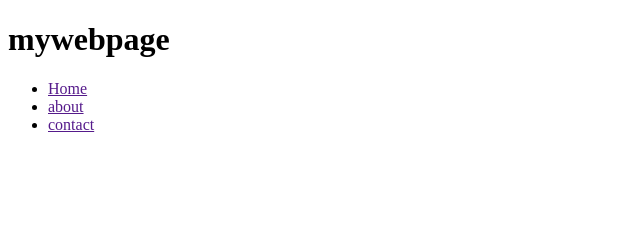
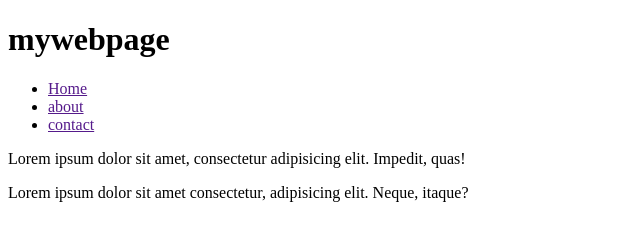
Before and after one commit to bismith595-cmd/project2, a plain HTML site: page index.html in a window 1280 px wide. Shown: the whole page, without its empty margins (0-640 px from the left). Drawn offline with Linux system fonts and the light colour scheme.

Commit message:
index page updated with paragraph

```diff
--- a/index.html
+++ b/index.html
@@ -16,5 +16,9 @@
         <li><a href="">contact</a></li>
     </ul>
    </nav>
+   <main>
+    <p>Lorem ipsum dolor sit amet, consectetur adipisicing elit. Impedit, quas!</p>
+    <p>Lorem ipsum dolor sit amet consectetur, adipisicing elit. Neque, itaque?</p>
+   </main>
 </body>
 </html>
```
